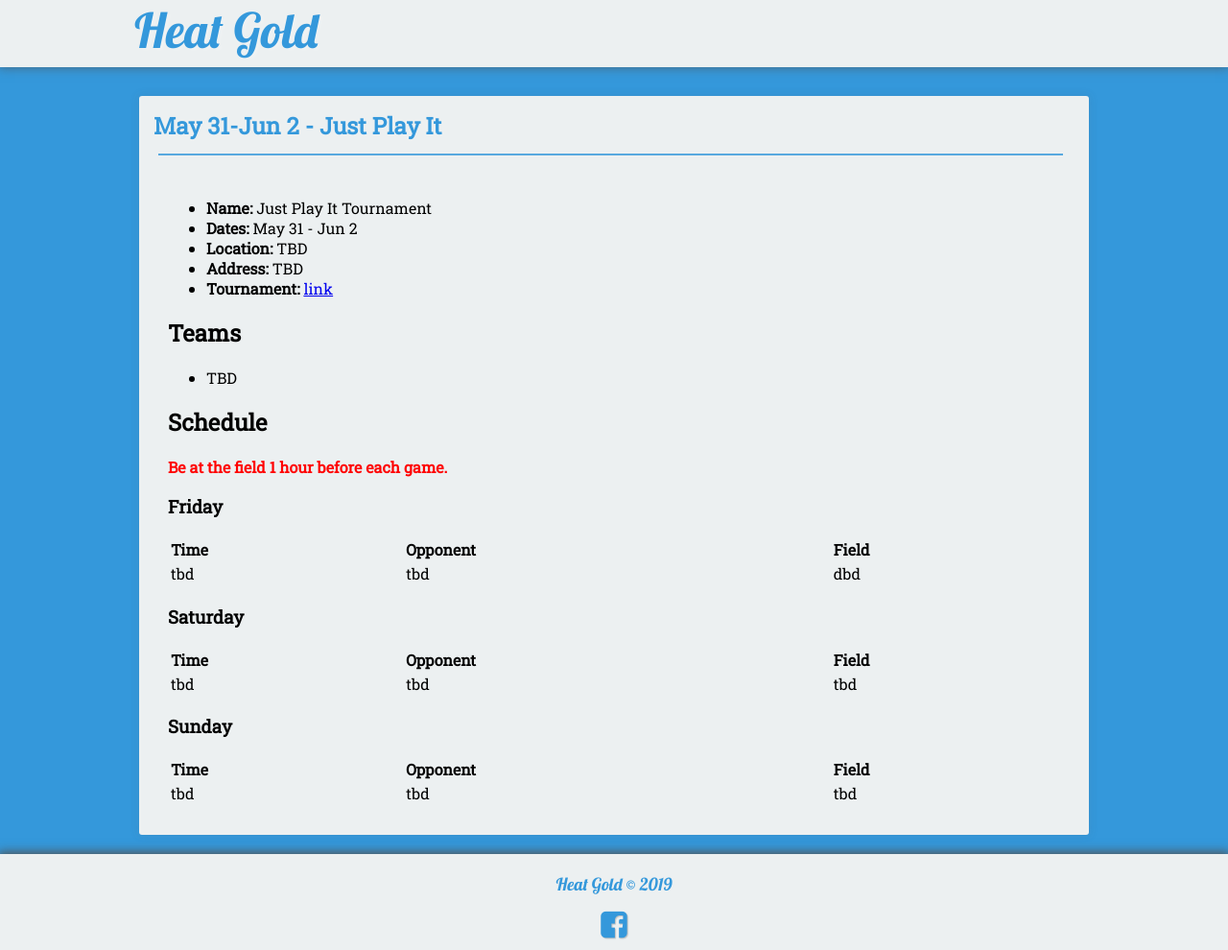
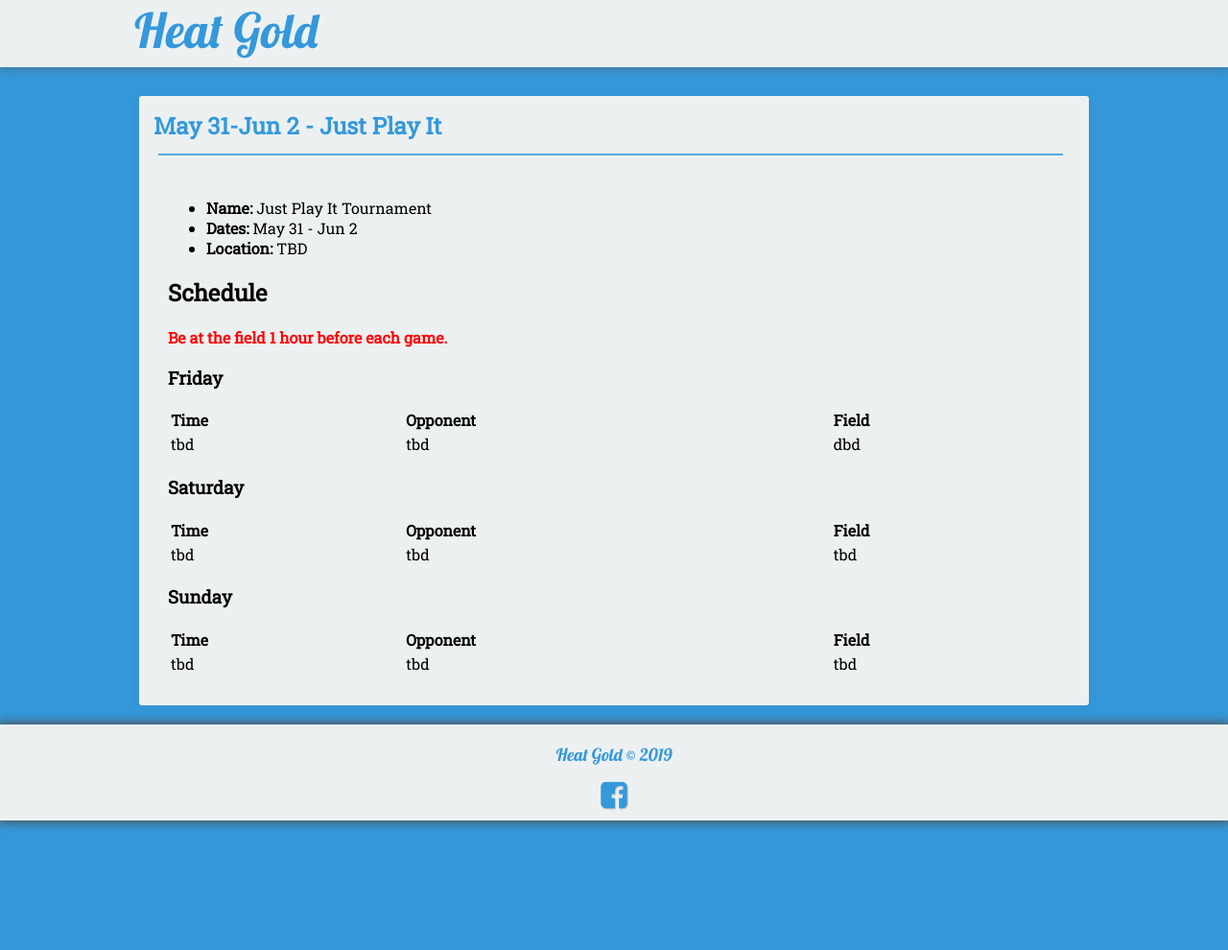
Before and after one commit to seanmerrow/ecf, a Jekyll site: the page built from _posts/2019-08-16-May-31-JPI.md, in a window 1280 px wide. Shown: the whole page at 96% size. Built offline with Jekyll 4.4.1, drawn with Linux system fonts in a browser that asks for light colours; nearby versions of some CDN libraries; after the commit the page ends 900 px from its top, so only the background shows below that.

Commit message:
Update 2019-08-16-May-31-JPI.md

```diff
--- a/_posts/2019-08-16-May-31-JPI.md
+++ b/_posts/2019-08-16-May-31-JPI.md
@@ -11,13 +11,6 @@ category:
 * **Name:** Just Play It Tournament
 * **Dates:** May 31 - Jun 2
 * **Location:** TBD
-* **Address:** TBD
-* **Tournament:** [link](https://www.nehurricanes.net/tbd)
-
-## Teams
-
-* TBD
-
 
 ## Schedule
 **<span style="color:red">Be at the field 1 hour before each game.</span>**
```
